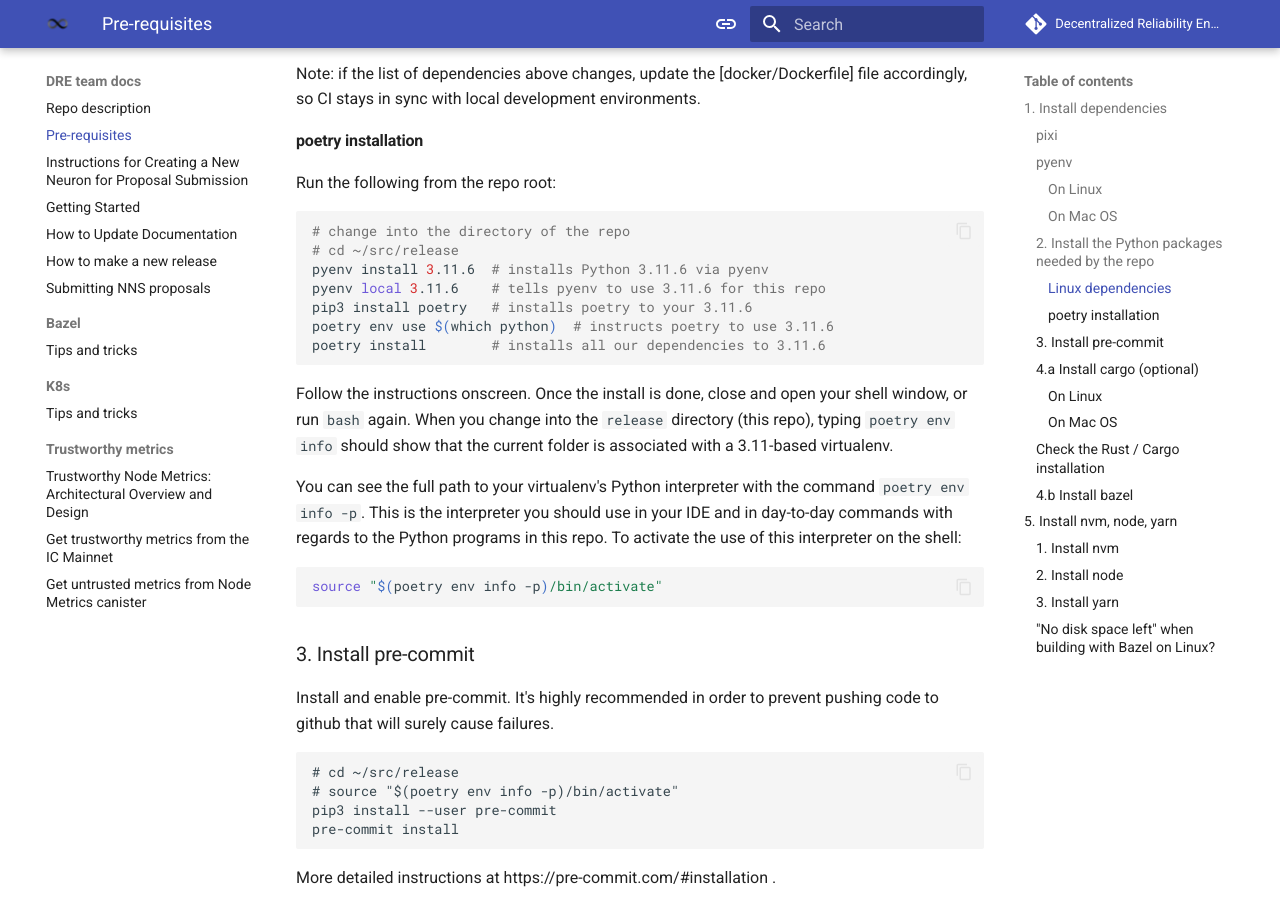
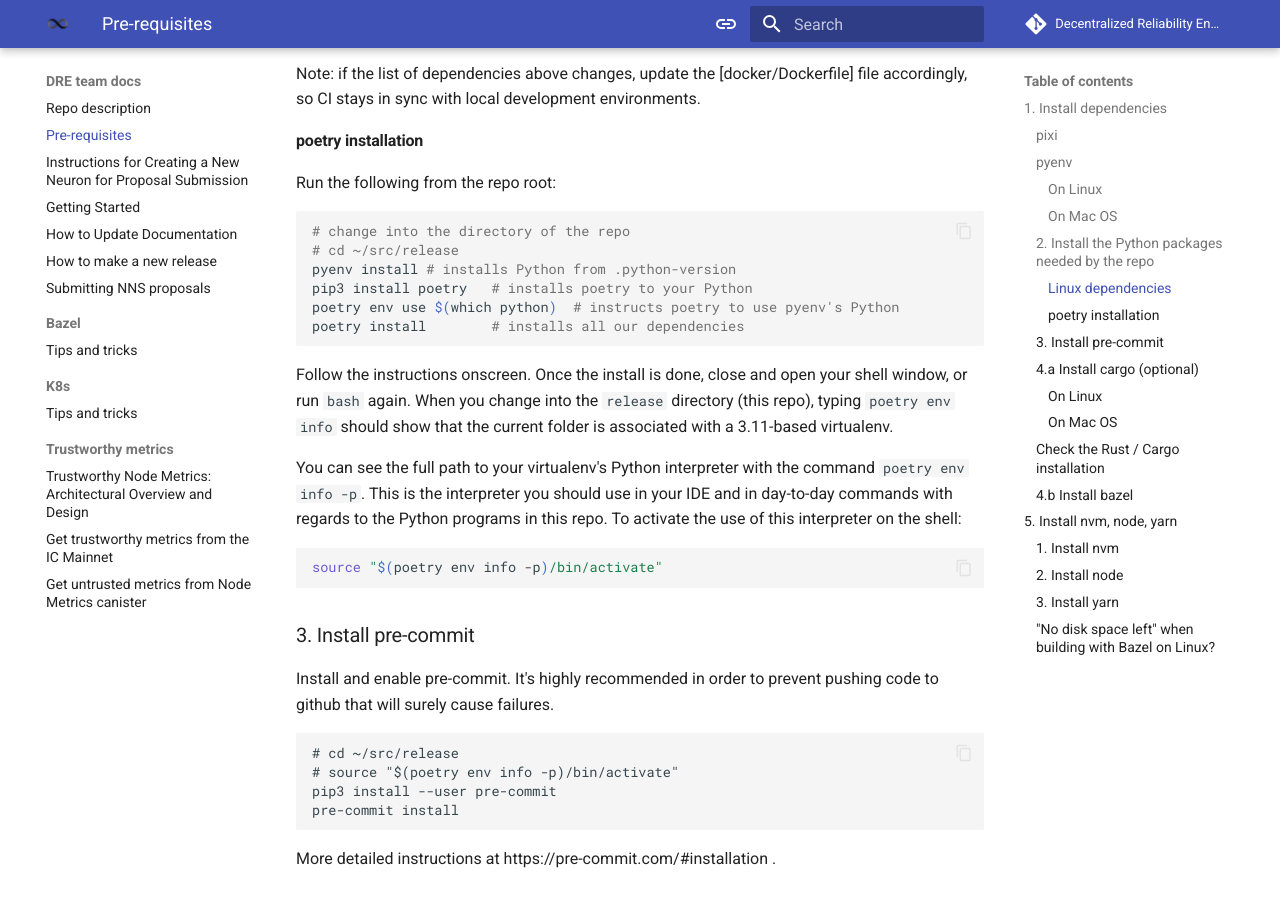
Before and after one commit to dfinity/dre, an MkDocs documentation site: the page built from docs/contributing.md, in a window 1280 px wide and 900 px high, scrolled down 1507 px. Built offline with MkDocs 1.6.1 and Material for MkDocs 9.7.7, drawn with Linux system fonts in a browser that asks for light colours; comment, search, counter and statistics services are not loaded.

Commit message:
update dev setup for python

````diff
--- a/docs/contributing.md
+++ b/docs/contributing.md
@@ -82,11 +82,10 @@ Run the following from the repo root:
 ```bash
 # change into the directory of the repo
 # cd ~/src/release
-pyenv install 3.11.6  # installs Python 3.11.6 via pyenv
-pyenv local 3.11.6    # tells pyenv to use 3.11.6 for this repo
-pip3 install poetry   # installs poetry to your 3.11.6
-poetry env use $(which python)  # instructs poetry to use 3.11.6
-poetry install        # installs all our dependencies to 3.11.6
+pyenv install # installs Python from .python-version
+pip3 install poetry   # installs poetry to your Python
+poetry env use $(which python)  # instructs poetry to use pyenv's Python
+poetry install        # installs all our dependencies
 ```
 
 Follow the instructions onscreen.  Once the install is done,
--- a/pyproject.toml
+++ b/pyproject.toml
@@ -4,6 +4,7 @@ version = "0.5.0"
 description = ""
 authors = ["DRE Team <dept-DRE@dfinity.org>"]
 readme = "README.md"
+package-mode = false
 
 [tool.poetry.dependencies]
 python = ">=3.10.0,<4"
````
Also changed, not shown: 1 other file.
